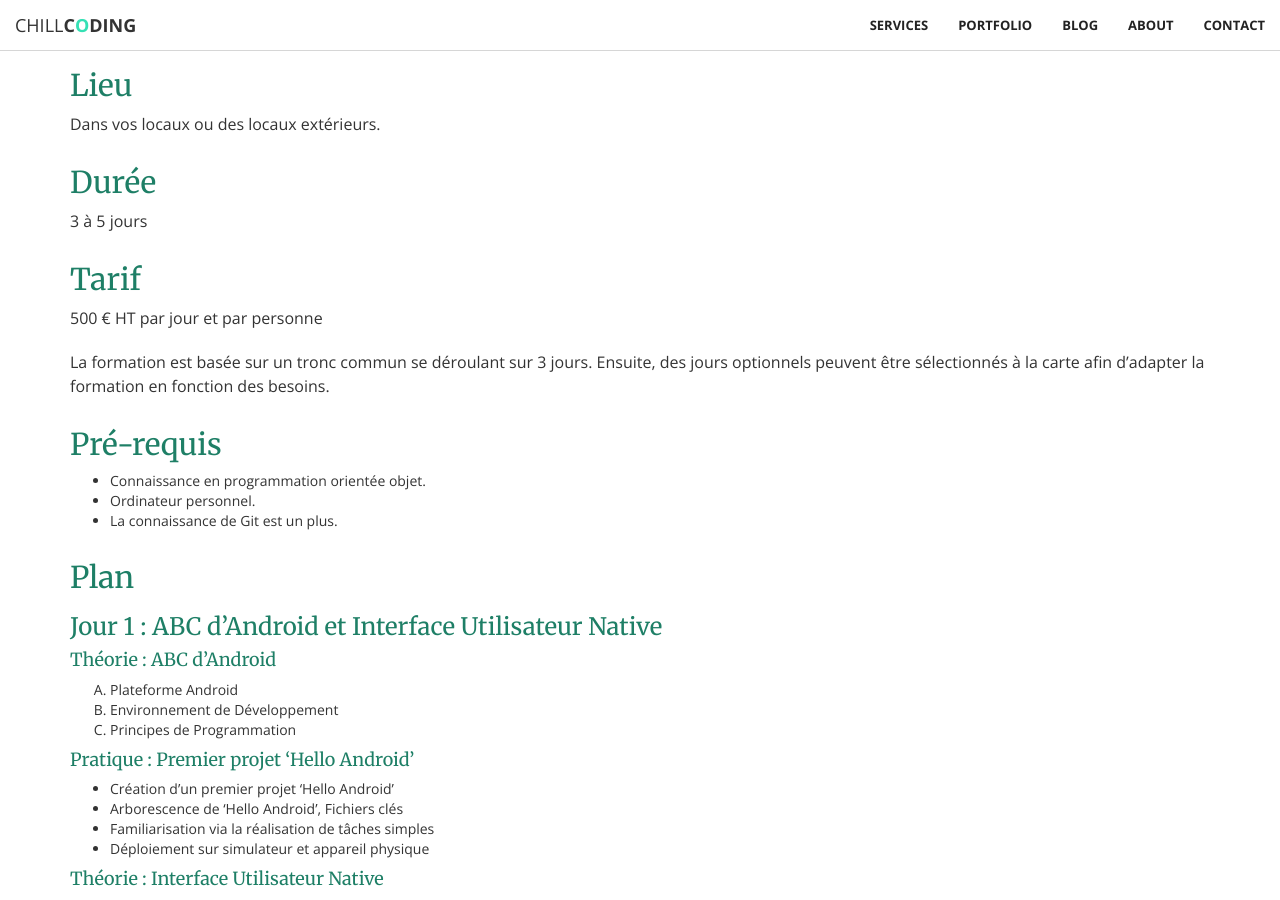
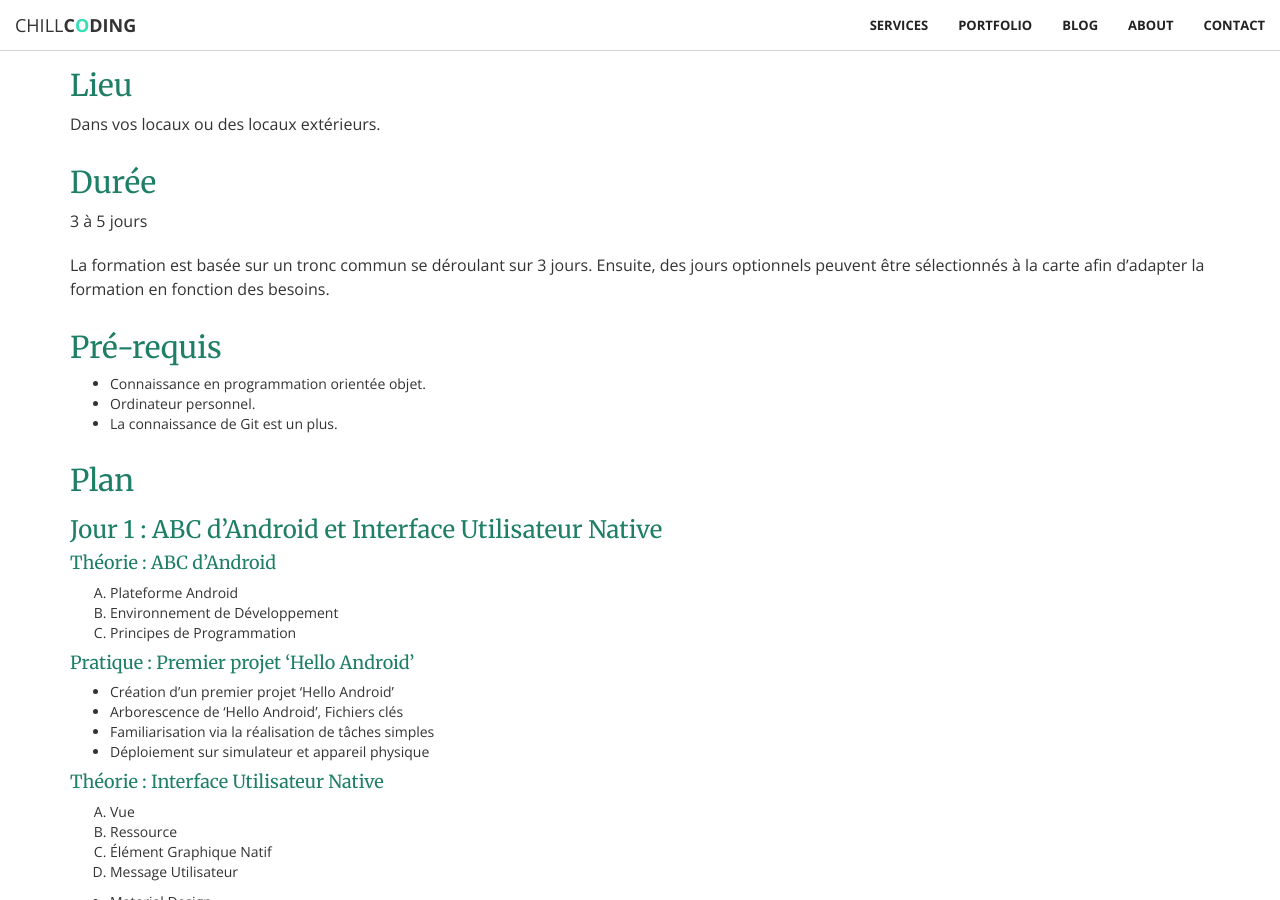
Before and after one commit to chillcoding-at-the-beach/chillcoding-at-the-beach-github.io, a Jekyll site: the page built from formations/index.md, in a window 1280 px wide and 900 px high, scrolled down 761 px. Built offline with Jekyll 4.4.1, drawn with Linux system fonts in a browser that asks for light colours; nearby versions of some CDN libraries; some of the changed text lies outside the part shown.

Commit message:
Remove tarif in formation and plan in pdf

```diff
--- a/formations/index.md
+++ b/formations/index.md
@@ -21,9 +21,6 @@
 
 ## Durée
 3 à 5 jours
-
-## Tarif
-500 € HT par jour et par personne
 
 La formation est basée sur un tronc commun se déroulant sur 3 jours. Ensuite, des jours optionnels peuvent être sélectionnés à la carte afin d'adapter la formation en fonction des besoins.
 
@@ -198,7 +195,6 @@
 
 #### Pratique : Premiers projets sur Android Wear
 
-[<i class="fa fa-file-pdf-o" aria-hidden="true"></i> Télécharger le Programme Détaillé](/doc/formation developpement android.pdf)
 
 N'hésitez pas à contacter <a href="mailto:{{ site.data.members.macha.email }}" title="{{ site.data.members.macha.email }}">
   <i class="fa fa-envelope-o fa-x" data-wow-delay=".2s"></i> {{ site.data.members.macha.email }}
```
